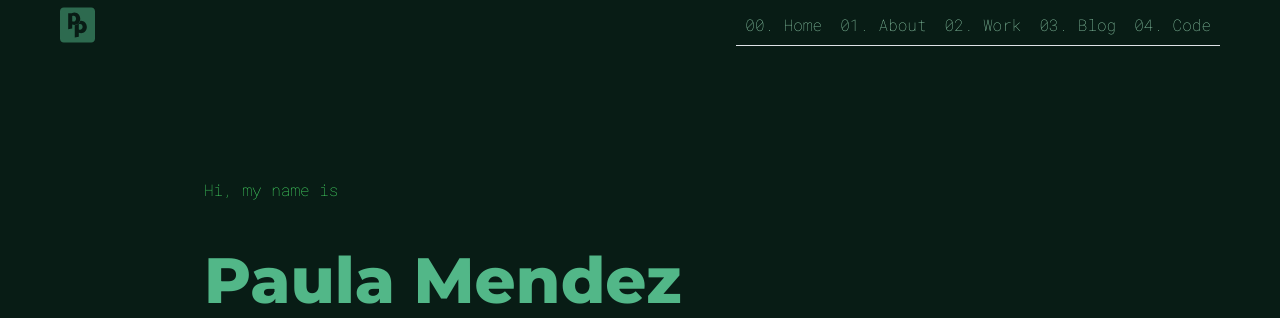
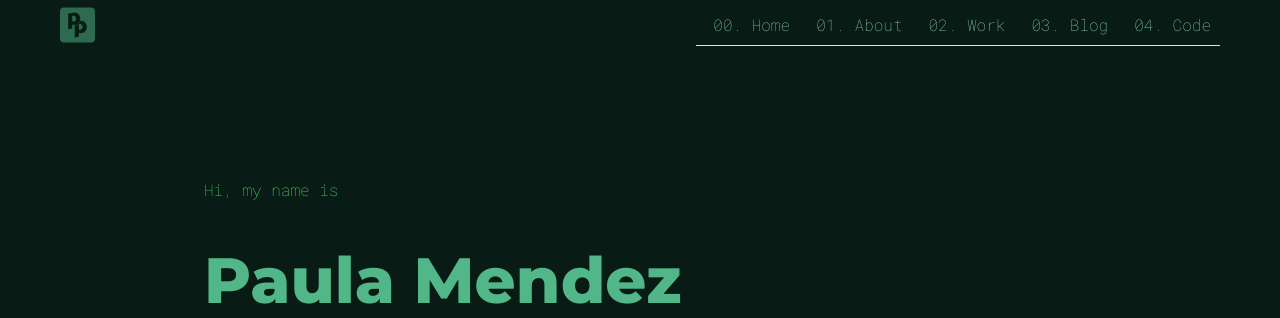
Before and after one commit to paulipotter/Flask-Website, a Flask app: page / in a window 1280 px wide. Shown: the top 318 px of the page. Run offline with Flask 2, Linux system fonts and the light colour scheme; some libraries are stand-ins or nearby versions.

Commit message:
- remove js - fix up header - change padding to match bootstrap 5 - remove trash code

```diff
--- a/templates/header.html
+++ b/templates/header.html
@@ -1,50 +1,40 @@
 <!DOCTYPE html>
-<html lang="en" class="h-100">
+<html lang="en">
     <head>
-        <meta charset="utf-8">
-        <meta name="viewport" content="width=device-width", initial-scale=1">
+        <meta charset="utf-8" />
+        <meta name="viewport" content="width=device-width, initial-scale=1, shrink-to-fit=no" />
         <meta name="description" content="" />
         <meta name="author" content="" />
         <title>{{ info.title }}</title>
 
-        <!-- Bootstrap CSS-->
+         <!-- Bootstrap CSS-->
         <link href="https://cdn.jsdelivr.net/npm/bootstrap@5.2.0/dist/css/bootstrap.min.css" rel="stylesheet" integrity="sha384-gH2yIJqKdNHPEq0n4Mqa/HGKIhSkIHeL5AyhkYV8i59U5AR6csBvApHHNl/vI1Bx" crossorigin="anonymous">
         <link type="text/css" rel="stylesheet" href="{{ url_for('static', filename='css/custom_styles.css') }}">
 
+        <!-- Google Fonts-->
         <link rel="preconnect" href="https://fonts.googleapis.com">
         <link rel="preconnect" href="https://fonts.gstatic.com" crossorigin>
-        <link href="https://fonts.googleapis.com/css2?family=Montserrat:ital,wght@0,100;0,200;0,300;0,400;0,500;0,600;0,700;0,800;0,900;1,100;1,200;1,300;1,400;1,500;1,600;1,700;1,800;1,900&family=Roboto+Mono:ital,wght@0,100;0,200;0,300;0,400;0,500;0,600;0,700;1,100;1,200;1,300;1,400;1,500;1,600;1,700&display=swap" rel="stylesheet">        <link rel="icon" type="image/x-icon" href="static/favicon.ico" />
+        <link href="https://fonts.googleapis.com/css2?family=Montserrat:ital,wght@0,100;0,200;0,300;0,400;0,500;0,600;0,700;0,800;0,900;1,100;1,200;1,300;1,400;1,500;1,600;1,700;1,800;1,900&family=Roboto+Mono:ital,wght@0,100;0,200;0,300;0,400;0,500;0,600;0,700;1,100;1,200;1,300;1,400;1,500;1,600;1,700&display=swap" rel="stylesheet">
+
+        <!-- Favicon -->
+        <link rel="icon" type="image/x-icon" href="static/favicon.ico" />
+
         <!-- Font Awesome icons (free version)-->
         <script src="https://use.fontawesome.com/releases/v6.1.0/js/all.js" crossorigin="anonymous"></script>
-
-
     </head>
-    <body class="d-flex flex-column h-100">
-        <!-- jquery -->
-        <script src="https://ajax.googleapis.com/ajax/libs/jquery/3.6.0/jquery.min.js"></script>
-
-        <!-- popper -->
-        <script src="https://cdn.jsdelivr.net/npm/@popperjs/core@2.11.5/dist/umd/popper.min.js" integrity="sha384-Xe+8cL9oJa6tN/veChSP7q+mnSPaj5Bcu9mPX5F5xIGE0DVittaqT5lorf0EI7Vk" crossorigin="anonymous"></script>
-
-        <!-- bootstrap -->
-        <script src="https://cdn.jsdelivr.net/npm/bootstrap@5.2.0/dist/js/bootstrap.min.js" integrity="sha384-ODmDIVzN+pFdexxHEHFBQH3/9/vQ9uori45z4JjnFsRydbmQbmL5t1tQ0culUzyK" crossorigin="anonymous"></script>
-
-
+    <body>
         <!-- Responsive navbar-->
         <nav class="navbar navbar-expand-lg navbar-dark navbar-custom mx-5">
-            <div class="container-fluid" data-bs-toggle="collapse" data-bs-target="#nav-content">
+            <div class="container-fluid">
                 <a class="navbar-brand" href="{{url_for('home')}}"><i class="fa-brands fa-pied-piper-pp fa-2xl"></i></a>
                 <button class="navbar-toggler" type="button" data-bs-toggle="collapse" data-bs-target="#nav-content" aria-controls="nav-content" aria-expanded="false" aria-label="Toggle navigation"><span class="navbar-toggler-icon"></span></button>
-
-                <div class="collapse navbar-collapse justify-content-end" id="nav-content" data-bs-toggle="collapse">
-                    <ul class="nav navbar-nav mb-2 mb-lg-0 nav-tabs">
-
-                        <li class="nav-item pl-2" ><a class="nav-link" href="{{url_for('home')}}">00. Home</a></li>
-                        <li class="nav-item pl-2"><a class="nav-link" href="{{url_for('about')}}">01. About</a></li>
-                        <li class="nav-item pl-2"><a class="nav-link" href="{{url_for('work')}}">02. Work</a></li>
-                        <li class="nav-item pl-2"><a class="nav-link" href="{{url_for('blog')}}">03. Blog</a></li>
-                        <li class="nav-item pl-2"><a class="nav-link" href="{{url_for('code')}}">04. Code</a></li>
-
+                <div class="collapse navbar-collapse" id="nav-content">
+                    <ul class="navbar-nav ms-auto mb-2 mb-lg-0 nav-tabs">
+                        <li class="nav-item ps-2"><a class="nav-link" href="{{url_for('home')}}">00. Home</a></li>
+                        <li class="nav-item ps-2"><a class="nav-link" href="{{url_for('about')}}">01. About</a></li>
+                        <li class="nav-item ps-2"><a class="nav-link" href="{{url_for('work')}}">02. Work</a></li>
+                        <li class="nav-item ps-2"><a class="nav-link" href="{{url_for('blog')}}">03. Blog</a></li>
+                        <li class="nav-item ps-2"><a class="nav-link" href="{{url_for('code')}}">04. Code</a></li>
                     </ul>
                 </div>
             </div>
```
